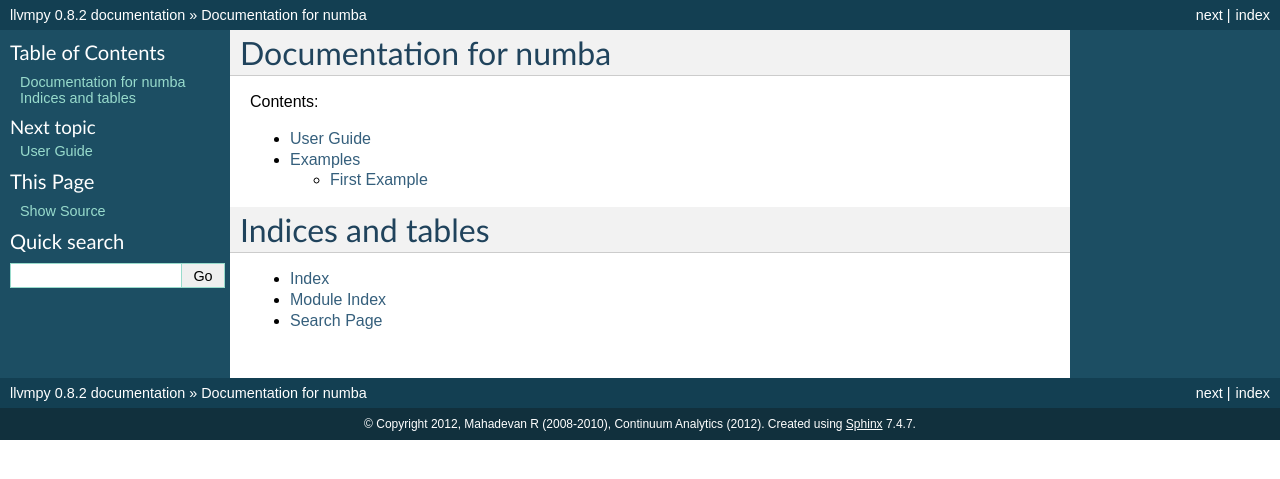
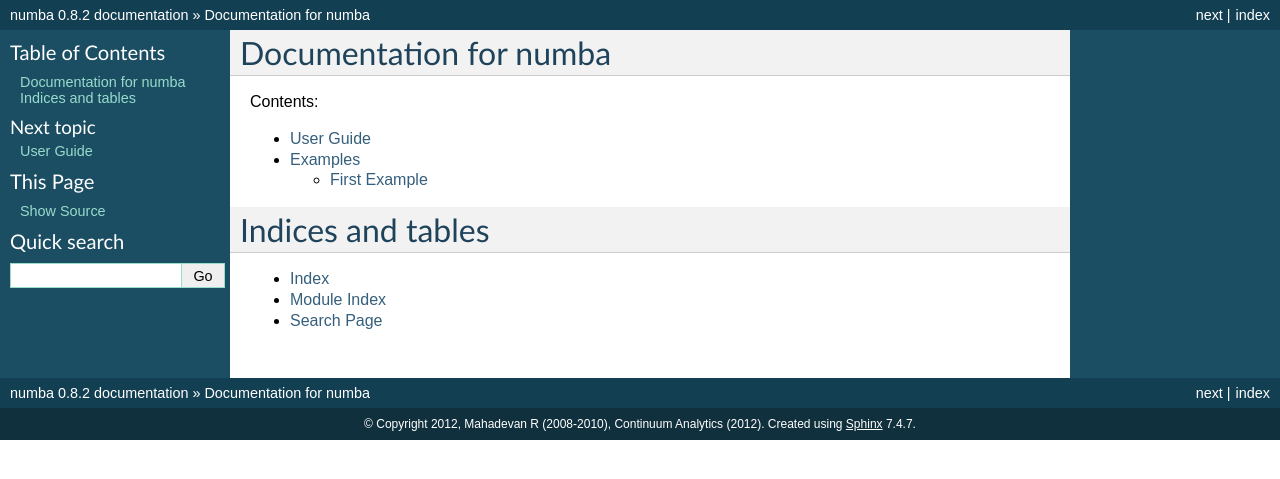
Before and after one commit to Elephant-007/Covid-React, a Sphinx documentation site: the page built from docs/source/index.rst, in a window 1280 px wide. Shown: the top 479 px of the page. Built offline with Sphinx 7.4.7, drawn with Linux system fonts in a browser that asks for light colours.

Commit message:
Changed 'llvmpy' to 'numba' in sphinx conf.py, added .gitignore

```diff
--- a/docs/source/conf.py
+++ b/docs/source/conf.py
@@ -40,7 +40,7 @@ source_suffix = '.rst'
 master_doc = 'index'
 
 # General information about the project.
-project = u'llvmpy'
+project = u'numba'
 copyright = u'2012, Mahadevan R (2008-2010), Continuum Analytics (2012)'
 
 # The version info for the project you're documenting, acts as replacement for
@@ -164,7 +164,7 @@ html_static_path = ['_static']
 #html_file_suffix = None
 
 # Output file base name for HTML help builder.
-htmlhelp_basename = 'llvmpydoc'
+htmlhelp_basename = 'numbadoc'
 
 
 # -- Options for LaTeX output --------------------------------------------------
@@ -183,7 +183,7 @@ latex_elements = {
 # Grouping the document tree into LaTeX files. List of tuples
 # (source start file, target name, title, author, documentclass [howto/manual]).
 latex_documents = [
-  ('index', 'llvmpy.tex', u'llvmpy Documentation',
+  ('index', 'numba.tex', u'numba Documentation',
    u'Mahadevan R (2008-2010), Continuum Analytics (2012)', 'manual'),
 ]
 
@@ -213,7 +213,7 @@ latex_documents = [
 # One entry per manual page. List of tuples
 # (source start file, name, description, authors, manual section).
 man_pages = [
-    ('index', 'llvmpy', u'llvmpy Documentation',
+    ('index', 'numba', u'numba Documentation',
      [u'Mahadevan R (2008-2010), Continuum Analytics (2012)'], 1)
 ]
 
@@ -227,8 +227,8 @@ man_pages = [
 # (source start file, target name, title, author,
 #  dir menu entry, description, category)
 texinfo_documents = [
-  ('index', 'llvmpy', u'llvmpy Documentation',
-   u'Mahadevan R (2008-2010), Continuum Analytics (2012)', 'llvmpy', 'One line description of project.',
+  ('index', 'numba', u'numba Documentation',
+   u'Mahadevan R (2008-2010), Continuum Analytics (2012)', 'numba', 'One line description of project.',
    'Miscellaneous'),
 ]
 
```
Also changed, not shown: 1 other file.
